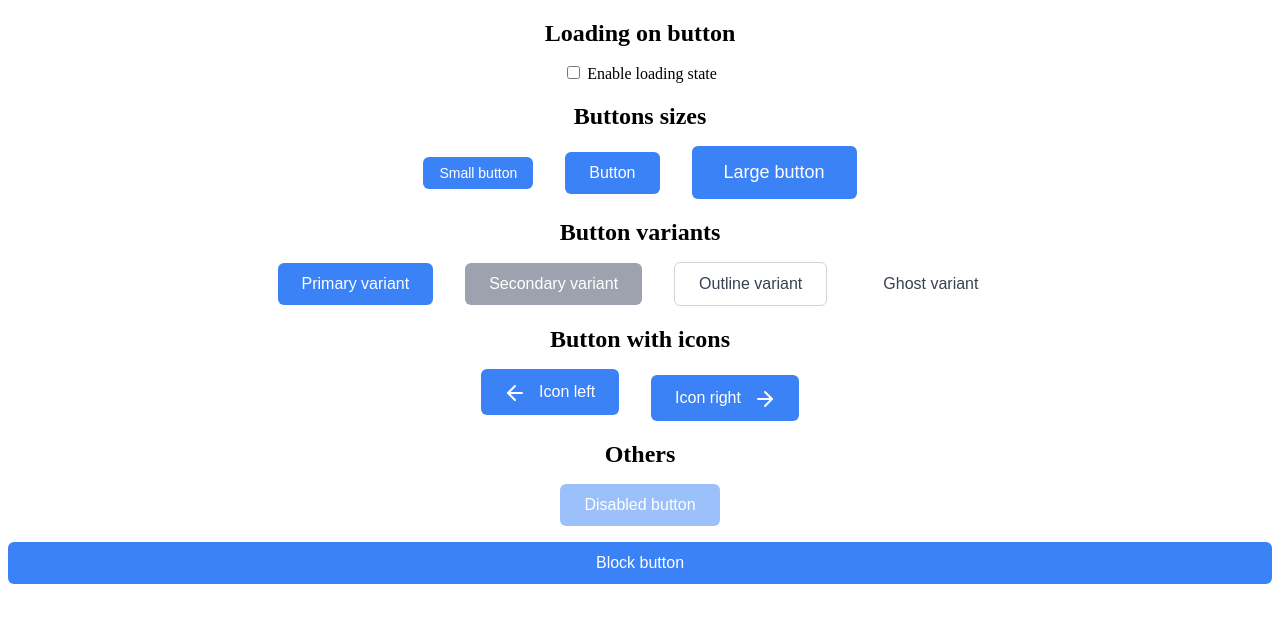
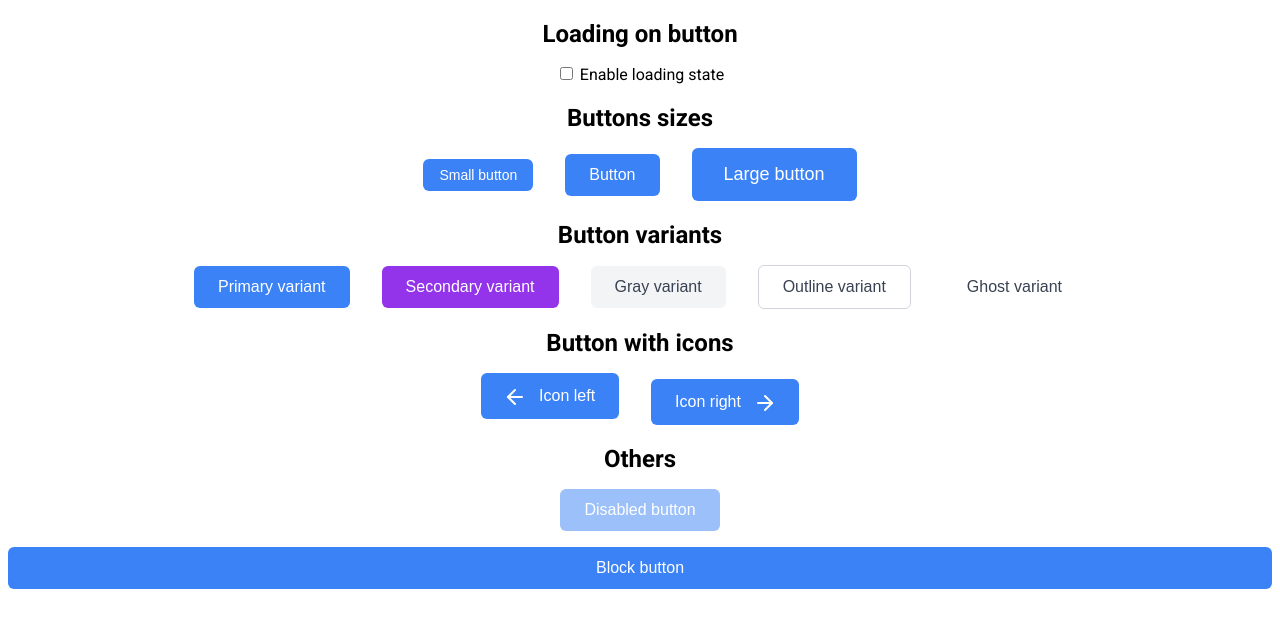
Before and after one commit to edgarimai/vue-smart-ui, a Vue app: page / in a window 1280 px wide. Shown: the top 628 px of the page. Built offline with nearby package versions, Linux system fonts and the light colour scheme.

Commit message:
feat: add gray button variant to BaseButton component

```diff
--- a/src/App.vue
+++ b/src/App.vue
@@ -68,6 +68,13 @@ const saveData = async () => {
         @click="handleSaveWithLoading"
         :loading="isLoading && isLoadingEnabled"
         >Secondary variant</BaseButton
+      >
+      <!-- Gray button -->
+      <BaseButton
+        variant="gray"
+        @click="handleSaveWithLoading"
+        :loading="isLoading && isLoadingEnabled"
+        >Gray variant</BaseButton
       >
       <!-- Outline button -->
       <BaseButton
--- a/src/assets/base.scss
+++ b/src/assets/base.scss
@@ -1,18 +1,29 @@
 // Variáveis com valores padrão que podem ser sobrescritos
 :root {
+  --font-family-base: 'Roboto', sans-serif;
+
+  //Buttons variables
   --button-primary-bg: #3b82f6;
   --button-primary-hover: #2563eb;
   --button-primary-text: #ffffff;
 
-  --button-secondary-bg: #9ca3af;
-  --button-secondary-hover: #6b7280;
+  --button-secondary-bg: #9333ea;
+  --button-secondary-hover: #7e22ce;
   --button-secondary-text: #ffffff;
+
+  --button-gray-bg: #f3f4f6;
+  --button-gray-hover: #e5e7eb;
+  --button-gray-text: #374151;
 
   --button-outline-border: #d1d5db;
   --button-outline-hover: #f3f4f6;
   --button-outline-text: #374151;
 
+  --button-ghost-text: #374151;
+
   --button-focus-outline: #3b82f6;
+}
 
-  --button-ghost-text: #374151;
+body {
+  font-family: var(--font-family-base);
 }
--- a/src/components/BaseButton.vue
+++ b/src/components/BaseButton.vue
@@ -3,7 +3,7 @@ defineProps({
   variant: {
     type: String,
     default: 'primary',
-    validator: (value) => ['primary', 'secondary', 'outline', 'ghost'].includes(value),
+    validator: (value) => ['primary', 'secondary', 'gray', 'outline', 'ghost'].includes(value),
   },
   size: {
     type: String,
@@ -93,6 +93,15 @@ defineEmits(['click'])
     }
   }
 
+  &--gray {
+    background-color: var(--button-gray-bg);
+    color: var(--button-gray-text);
+
+    &:hover:not(:disabled) {
+      background-color: var(--button-gray-hover);
+    }
+  }
+
   &--outline {
     background-color: transparent;
     border: 1px solid var(--button-outline-border);
```
